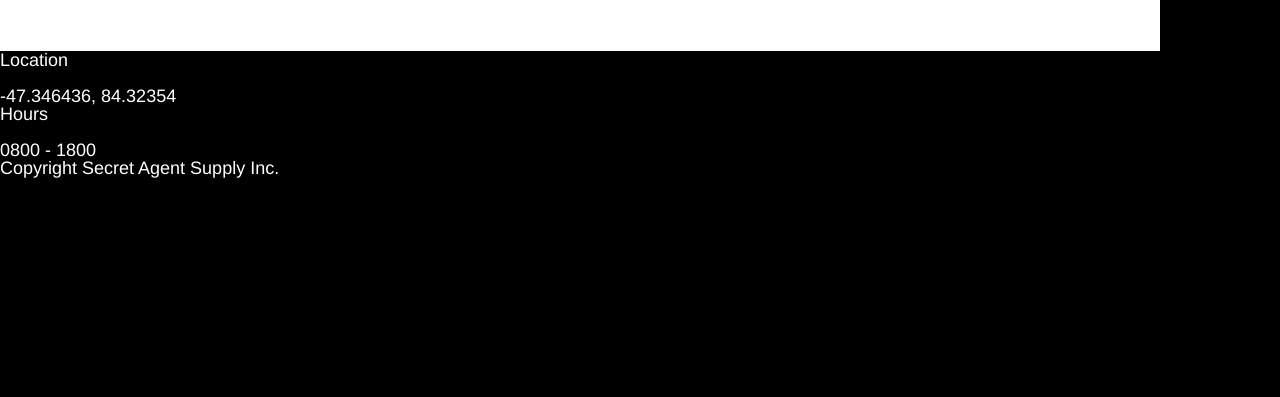
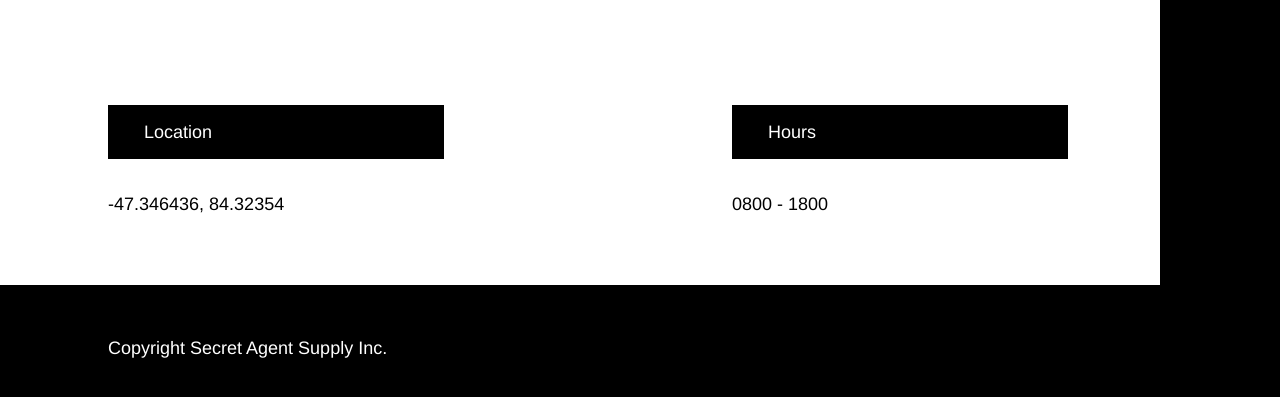
Before and after one commit to erika827/SecretAgentSupply, a plain HTML site: page index.html in a window 1280 px wide. Shown: the part 881-1278 px from the top of the page. Before the commit the page ends 1059 px from the top, so only its background shows below. Drawn offline with Linux system fonts and the light colour scheme.

Commit message:
Finish Main Site

```diff
--- a/index.html
+++ b/index.html
@@ -50,18 +50,36 @@ Cellular Watch
         <img src="https://s3.amazonaws.com/codecademy-content/courses/freelance-1/unit-5/secret-agent-supply/resources/images/glasses.png" alt="">
         <div class="caption">
 Thermal Glasses</div>
+      </div></div>
+
+      <div id="location-hours">
+        <div class="location-container">
+
+        <div class="location">
+          <p>Location</p>
+        </div>
+        <div class="hours">
+          <p>Hours</p>
+        </div>
+            </div>
+          <div class="detail-container">
+            <div class="coordinates">
+
+              <p>-47.346436, 84.32354</p>
+            </div>
+            <div class="hours-actual">
+              <p>0800 - 1800</p>
+            </div>
+
+
+          </div>
       </div>
-            </div>
+
+
+
     </div>
 
-    <div id="location-hours">
-      <div class="location">
-        <p>Location</p><br/><span>-47.346436, 84.32354</span>
-      </div>
-      <div class="hours">
-        <p>Hours</p><br/><span>0800 - 1800</span>
-      </div>
-    </div>
+
 
     <footer>Copyright Secret Agent Supply Inc.</footer>
 
--- a/resources/css/style.css
+++ b/resources/css/style.css
@@ -87,8 +87,9 @@ nav ul {
 .item-container {
   display: inline-flex;
   flex-direction: row;
-  flex-wrap: nowrap;
+  flex-wrap: wrap;
   justify-content: space-between;
+  align-content: space-between;
   width: 960px;
   padding-left: 6rem;
   padding-top: 3rem;
@@ -129,6 +130,100 @@ nav ul {
   padding-top: 0.5rem;
   padding-bottom: 0.5rem;
 
+}
+
+#location-hours {
+  background-color: white;
+  justify-content: center;
+}
+
+.location-container {
+  display: inline-flex;
+  flex-direction: row;
+  flex-wrap: wrap;
+  justify-content: space-between;
+  align-content: space-between;
+  width: 960px;
+  padding-left: 6rem;
+  padding-top: 3rem;
+  padding-bottom: 3rem;
+}
+
+.location {
+  display: block;
+  text-align: left;
+  width: 35%;
+  height: 2rem;
+
+}
+
+.location p {
+  background-color: black;
+  color: white;
+  padding-top: 1rem;
+  padding-bottom: 1rem;
+  padding-left: 2rem;
+}
 
 
+.hours {
+  display: block;
+  text-align: left;
+  width: 35%;
+  height: 2rem;
+
 }
+
+.hours p {
+  background-color: black;
+  color: white;
+  padding-top: 1rem;
+  padding-bottom: 1rem;
+  padding-left: 2rem;
+}
+
+.detail-container {
+  display: inline-flex;
+  flex-direction: row;
+  flex-wrap: wrap;
+  justify-content: space-between;
+  align-content: space-between;
+  width: 960px;
+  padding-left: 6rem;
+  padding-bottom: 3rem;
+}
+
+.coordinates {
+  display: block;
+  text-align: left;
+  width: 35%;
+  height: 2rem;
+
+}
+
+.coordinates p {
+  background-color: white;
+  color: black;
+}
+
+.hours-actual {
+  display: block;
+  text-align: left;
+  width: 35%;
+  height: 2rem;
+
+}
+
+.hours-actual p {
+  background-color: white;
+  color: black;
+}
+
+footer {
+  width: 960px;
+  height: 5rem;
+  padding-left: 6rem;
+  padding-bottom: 3rem;
+  padding-top: 3rem;
+  text-align: left;
+}
```
